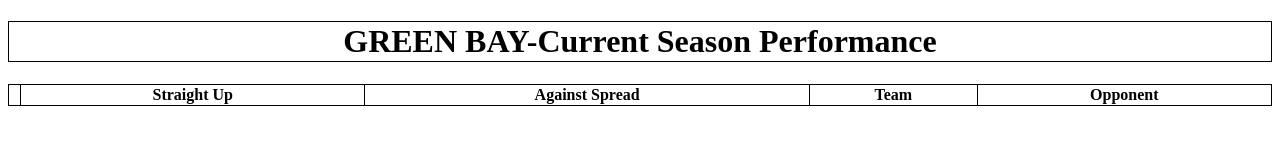
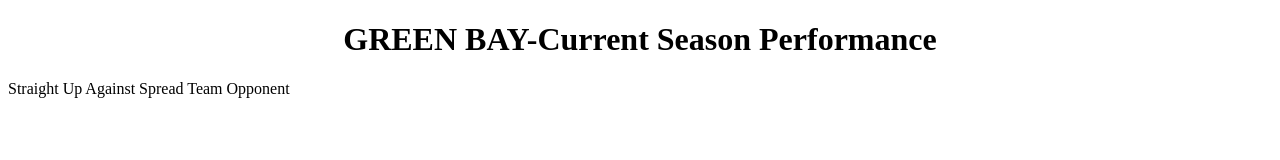
Before and after one commit to edwinv123/Table-Test, a plain HTML site: page index.html in a window 1280 px wide. Drawn offline with Linux system fonts and the light colour scheme.

Commit message:
Update index.html

```diff
--- a/index.html
+++ b/index.html
@@ -17,14 +17,12 @@
 </head>
 <body>
 <h1>
-<table>
     <tr>
         <th>GREEN BAY-Current Season Performance</th>
-        </tr>
+    </tr>
         </table>
         </h1>
 </tr>
-<table>
         <th></th>
         <th>Straight Up</th>
         <th>Against Spread</th>
```
